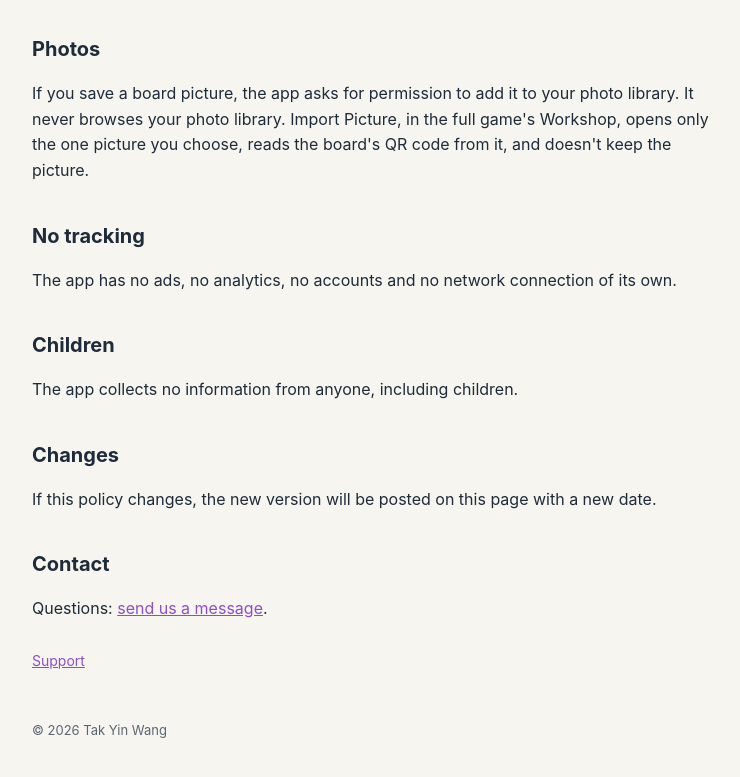
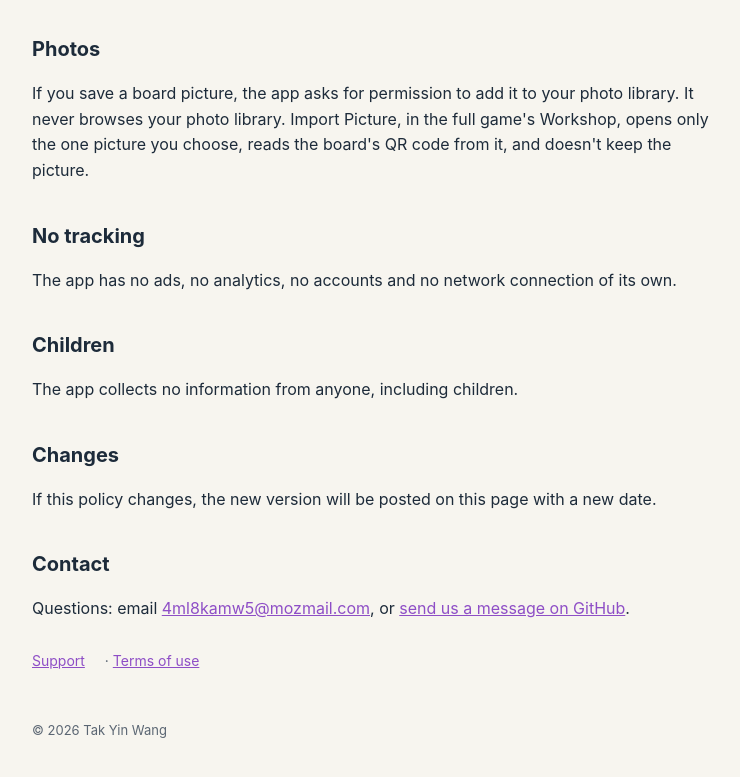
Before and after one commit to tywangdev/track-architect, a plain HTML site: page privacy.html in a window 1280 px wide. Shown: the part 482-1259 px from the top of the page, without its empty margins (268-1008 px from the left). Drawn offline with Linux system fonts and the light colour scheme.

Commit message:
Privacy page: contact email and link to Terms of Use

```diff
--- a/privacy.html
+++ b/privacy.html
@@ -38,9 +38,9 @@
   <p>If this policy changes, the new version will be posted on this page with a new date.</p>
 
   <h2>Contact</h2>
-  <p>Questions: <a href="https://github.com/tywangdev/track-architect/issues/new">send us a message</a>.</p>
+  <p>Questions: email <a href="mailto:4ml8kamw5@mozmail.com">4ml8kamw5@mozmail.com</a>, or <a href="https://github.com/tywangdev/track-architect/issues/new">send us a message on GitHub</a>.</p>
 
-  <nav><a href="index.html">Support</a></nav>
+  <nav><a href="index.html">Support</a> · <a href="terms.html">Terms of use</a></nav>
   <footer>© 2026 Tak Yin Wang</footer>
 </main>
 </body>
```
